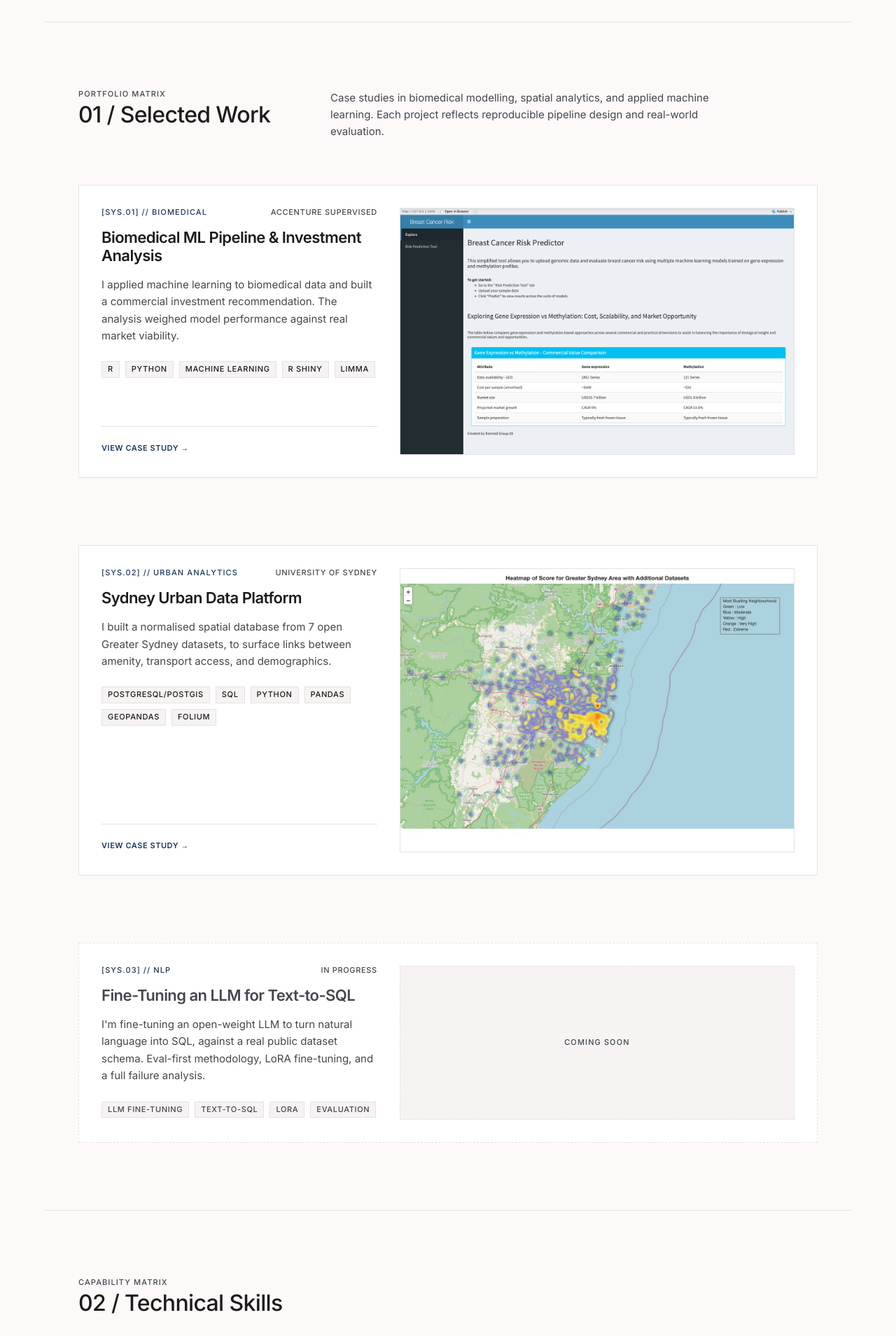
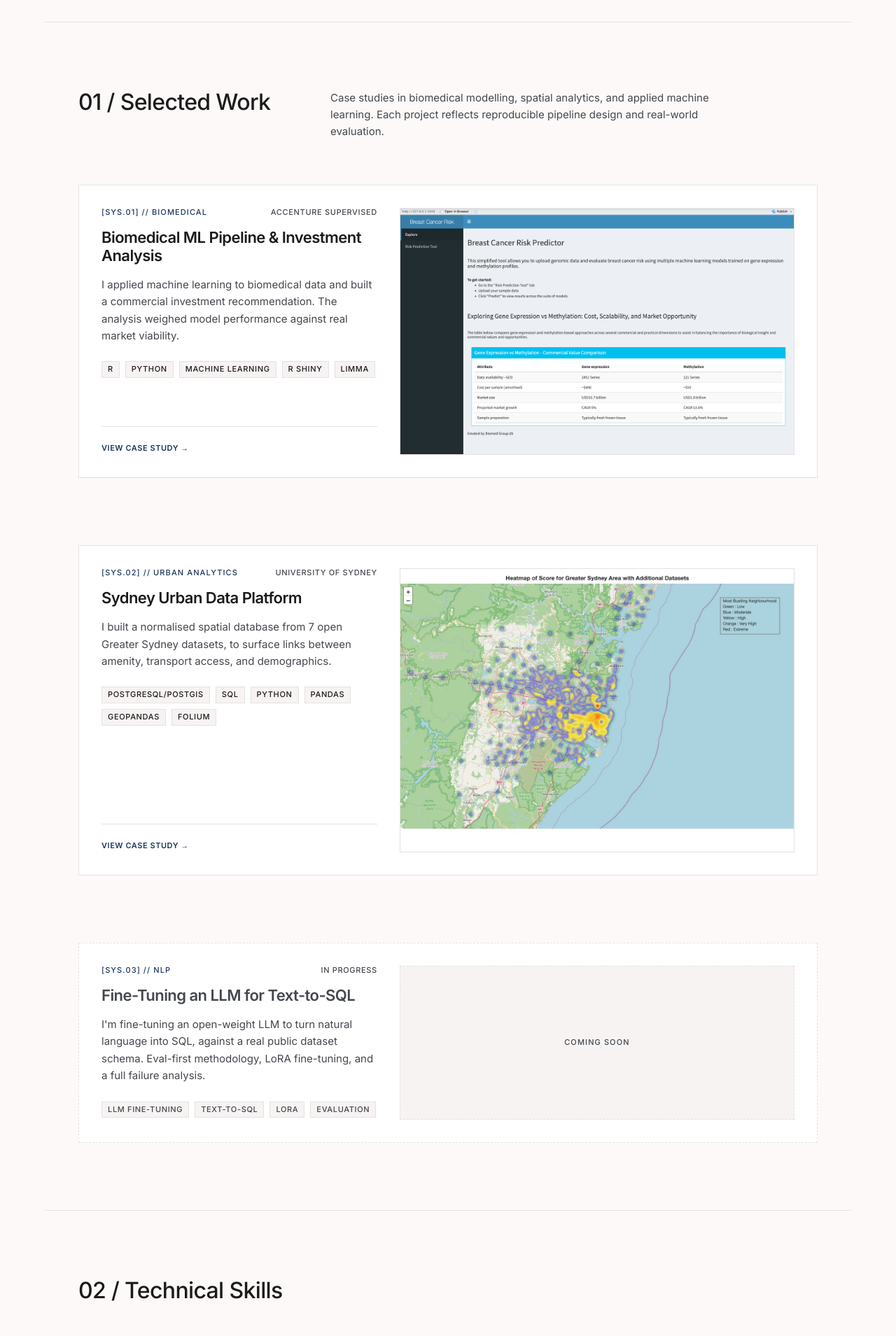
Before and after one commit to heinhtetzaw29/portfolio-website, a React (Vite) app: page / in a window 1280 px wide. Shown: the part 740-2649 px from the top of the page at 70% size. Built offline with nearby package versions, Linux system fonts and the light colour scheme.

Commit message:
Remove eyebrow labels above section headings
Drop the small uppercase label (Portfolio Matrix, Capability Matrix, Career Timeline, Perspective, Inquiries) that sat above each numbered section heading.

Co-Authored-By: Claude Sonnet 5 <noreply@anthropic.com>

```diff
--- a/src/components/About.jsx
+++ b/src/components/About.jsx
@@ -5,9 +5,6 @@ export default function About() {
     <section id="about" className="mx-auto max-w-editorial border-b border-line px-6 py-16 md:px-12 md:py-24">
       <div className="mb-12 grid grid-cols-1 gap-6 md:grid-cols-12">
         <div className="md:col-span-4">
-          <span className="mb-1 block text-label uppercase tracking-widest text-muted">
-            Perspective
-          </span>
           <h2 className="text-headline-md text-ink">04 / About</h2>
         </div>
       </div>
--- a/src/components/Contact.jsx
+++ b/src/components/Contact.jsx
@@ -14,9 +14,6 @@ export default function Contact() {
     <section id="contact" className="mx-auto max-w-editorial px-6 py-16 md:px-12 md:py-24">
       <div className="mb-12 grid grid-cols-1 gap-6 md:grid-cols-12">
         <div className="md:col-span-4">
-          <span className="mb-1 block text-label uppercase tracking-widest text-muted">
-            Inquiries
-          </span>
           <h2 className="text-headline-md text-ink">05 / Contact</h2>
         </div>
       </div>
--- a/src/components/Experience.jsx
+++ b/src/components/Experience.jsx
@@ -8,9 +8,6 @@ export default function Experience() {
     >
       <div className="mb-16 grid grid-cols-1 gap-6 md:grid-cols-12">
         <div className="md:col-span-4">
-          <span className="mb-1 block text-label uppercase tracking-widest text-muted">
-            Career Timeline
-          </span>
           <h2 className="text-headline-md text-ink">03 / Experience & Background</h2>
         </div>
         <div className="flex items-end md:col-span-8">
--- a/src/components/Projects.jsx
+++ b/src/components/Projects.jsx
@@ -78,9 +78,6 @@ export default function Projects() {
     <section id="work" className="mx-auto max-w-editorial border-b border-line px-6 py-16 md:px-12 md:py-24">
       <div className="mb-16 grid grid-cols-1 gap-6 md:grid-cols-12">
         <div className="md:col-span-4">
-          <span className="mb-1 block text-label uppercase tracking-widest text-muted">
-            Portfolio Matrix
-          </span>
           <h2 className="text-headline-md text-ink">01 / Selected Work</h2>
         </div>
         <div className="flex items-end md:col-span-8">
--- a/src/components/Skills.jsx
+++ b/src/components/Skills.jsx
@@ -4,9 +4,6 @@ export default function Skills() {
   return (
     <section id="skills" className="mx-auto max-w-editorial border-b border-line px-6 py-16 md:px-12 md:py-24">
       <div className="mb-12">
-        <span className="mb-1 block text-label uppercase tracking-widest text-muted">
-          Capability Matrix
-        </span>
         <h2 className="text-headline-md text-ink">02 / Technical Skills</h2>
       </div>
 
```
